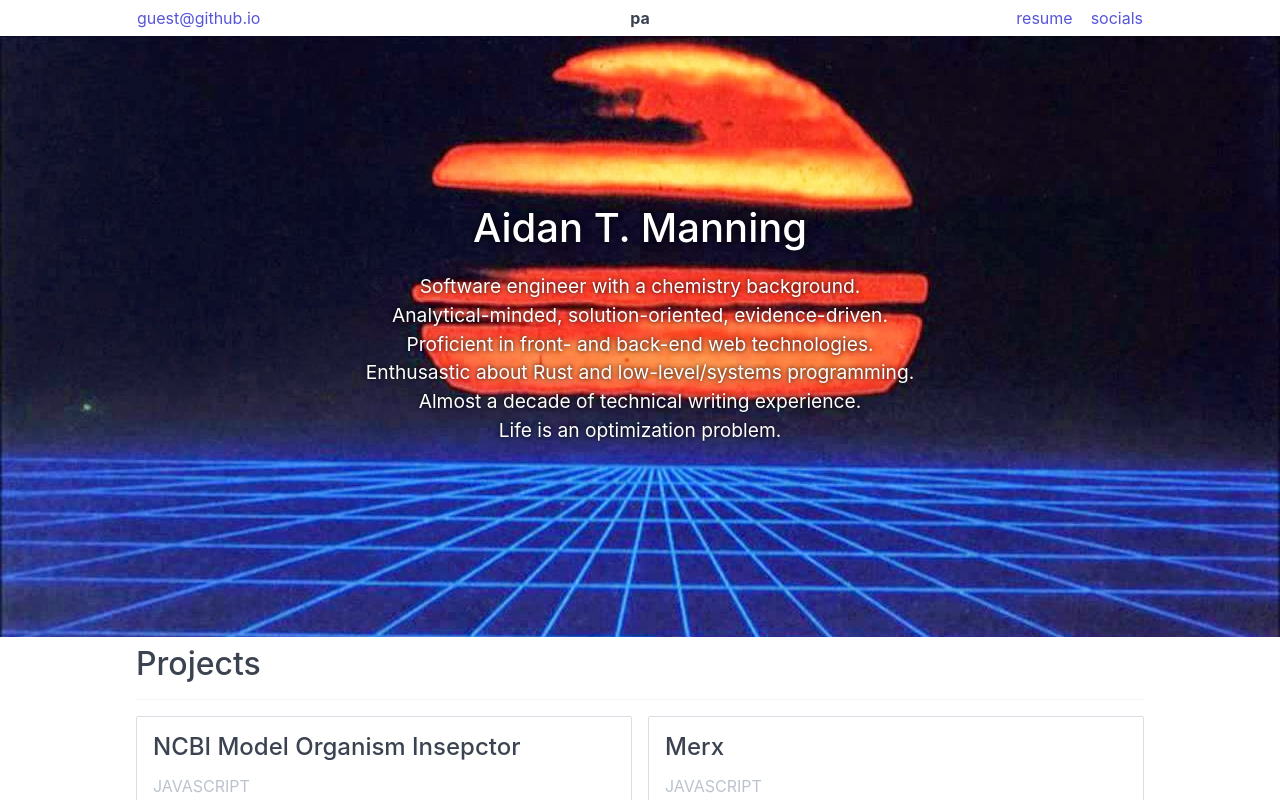
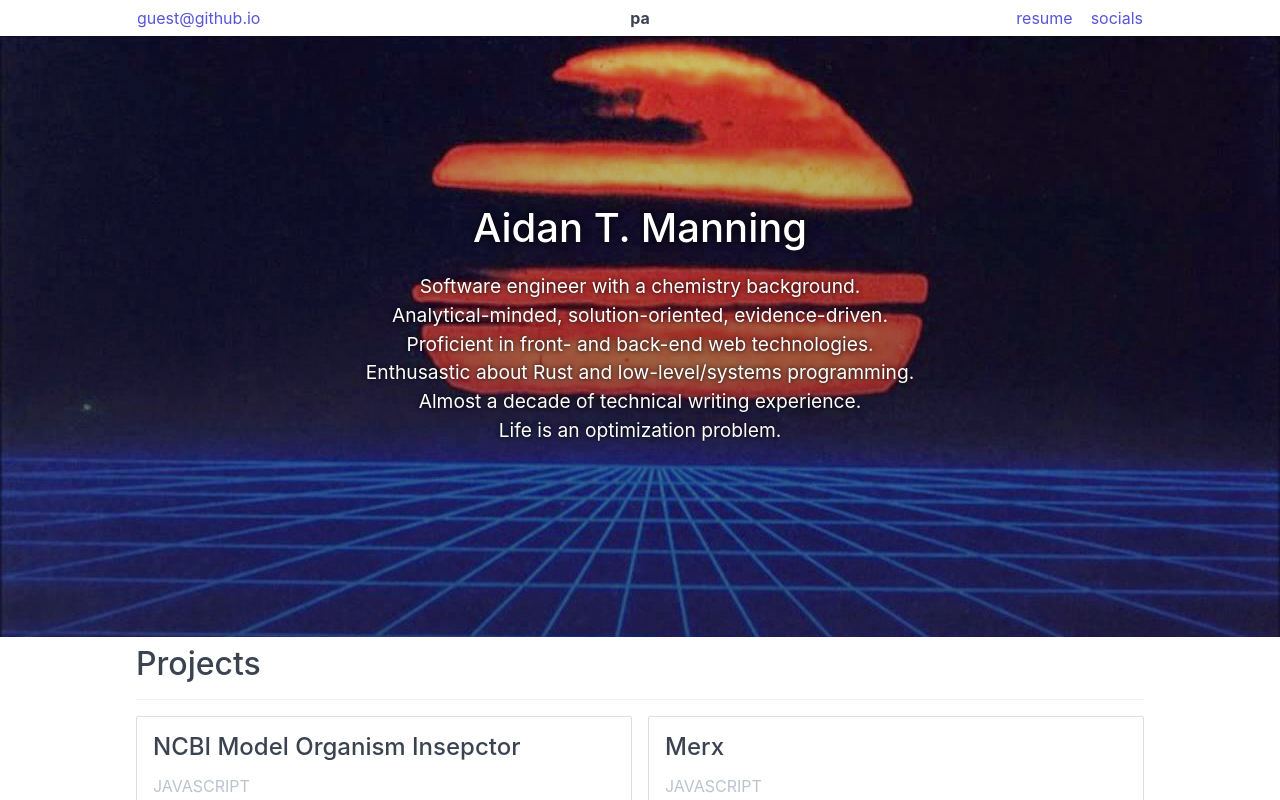
Before and after one commit to periodicaidan/portfolio, a React (Create React App) app: page / in a window 1280 px wide. Shown: the top 800 px of the page. Built offline with nearby package versions, Linux system fonts and the light colour scheme.

Commit message:
Added a linear gradient filter to banner image

```diff
--- a/src/components/Hero/Hero.css
+++ b/src/components/Hero/Hero.css
@@ -1,5 +1,5 @@
 #banner {
-    background: url(./vaporwaveshit.jpg) no-repeat fixed center top !important;
+    background: linear-gradient(rgba(22,17,44,0.2), rgba(22,17,44,0.6)),url(./vaporwaveshit.jpg) no-repeat fixed center top !important;
     background-size: cover !important;
 }
 
```
Also changed, not shown: 1 other file (tests, documents, lock files or other folders).
